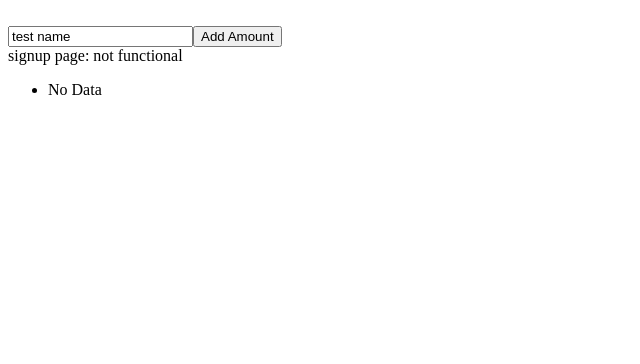
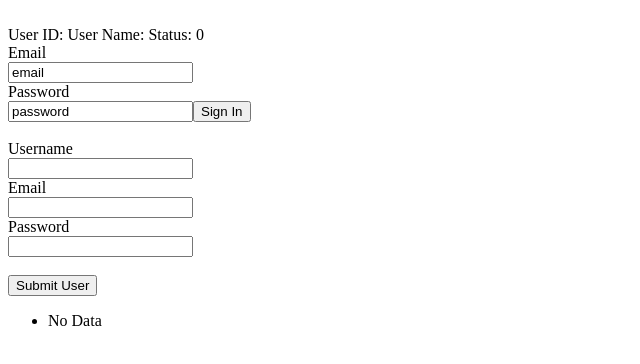
Before and after one commit to fsundstedt/Expresso-Frontend-06-24-2020, a React (Create React App) app: page / in a window 1280 px wide. Shown: the top 364 px of the page, without its empty margins (0-640 px from the left). Built offline with nearby package versions, Linux system fonts and the light colour scheme.

Commit message:
signup frontend has basic function. login not working yet.

```diff
--- a/src/App.js
+++ b/src/App.js
@@ -1,6 +1,6 @@
 import React from 'react';
-import { Test } from './components/reduxTest';
 import { Signup } from './components/signup';
+import { Login } from './components/login';
 import Index  from './components/indexPage';
 
 function App() {
@@ -8,7 +8,8 @@ function App() {
     <div className="App">
       <header className="App-header">
         <br />
-        <Test />
+        <Login />
+        <br />
         <Signup />
         <Index />
       </header>
--- /dev/null
+++ b/src/components/login.js
@@ -0,0 +1,109 @@
+import React, { useState } from 'react';
+import { useSelector, useDispatch } from 'react-redux';
+import {
+  changeUserId,
+  changeUserName,
+  changeLogin,
+  selectUserId,
+  selectUserName,
+  selectLogin,
+} from '../redux/userSlice';
+
+let user_id = 'aaaa';
+let user_name = 'bbbb';
+
+const postAPI = async (url, data) => {
+    const response = await fetch(url, {
+      method: "POST",
+      mode: 'cors',
+      headers: {
+        Accept: "application/json",
+        "Content-Type": "application/json",
+      },
+      body: JSON.stringify(data),
+    }).then((response) => response.json());
+    console.log(response);
+    return response;
+  };
+
+async function handleSubmit(submitEmail, submitPassword) {
+    console.log('handle submit function')
+
+    const data = {
+        email: submitEmail,
+        user_password: submitPassword,
+      };
+
+    try {
+
+        const url = "http://localhost:9000/login";
+        const response = await postAPI(url, data);
+
+        console.log(response)
+
+        if (typeof response.userId === 'number') {
+        user_id = response.userId;
+        user_name = response.userName;
+
+        const info = {
+            user_id: response.userId,
+            user_name: response.userName,
+        }
+        return info;
+        }
+        if (typeof response.userId !== 'number') {
+        console.log('login failed');
+        return false;
+        }
+    } catch (err) {
+      return err;
+    }
+  };
+
+export function Login() {
+  const userId = useSelector(selectUserId);
+  const userName = useSelector(selectUserName);
+  const logged_in = useSelector(selectLogin);
+  const dispatch = useDispatch();
+  const [inputEmail, setEmail] = useState('email');
+  const [inputPassword, setPassword] = useState('password');
+
+  const submitLogin = async () => {
+    console.log('signin attempt');
+
+    const response = await handleSubmit(inputEmail, inputPassword);
+
+    console.log(response);
+
+    dispatch(changeUserId(response.user_id || 0));
+    dispatch(changeUserName(response.user_name || 0));
+    dispatch(changeLogin(1 || 0));
+  }
+
+    return (
+    <div>
+        <div>
+            User ID: {userId} User Name: {userName} Status: {logged_in}
+        </div>
+        <div>
+            <div>Email</div>
+            <input
+                value={inputEmail}
+                onChange={e => setEmail(e.target.value)}
+            />
+            <div>Password</div>
+            <input
+                value={inputPassword}
+                onChange={e => setPassword(e.target.value)}
+            />
+            <button
+                onClick={() =>
+                submitLogin()
+                }
+            >
+                Sign In
+            </button>
+        </div>
+    </div>
+  );
+}
--- a/src/components/reduxTest.js
+++ b/src/components/reduxTest.js
@@ -2,17 +2,13 @@ import React, { useState } from 'react';
 import { useSelector, useDispatch } from 'react-redux';
 import {
   changeUser,
-  changeLogin,
   selectUser,
-  selectLogin,
 } from '../redux/userSlice';
 
 export function Test() {
   const user = useSelector(selectUser);
-  const login = useSelector(selectLogin);
   const dispatch = useDispatch();
   const [inputName, setUserName] = useState('test name');
-  const [inputLogin, setLogin] = useState(login);
 
   return (
     <div>
--- a/src/components/signup.js
+++ b/src/components/signup.js
@@ -1,7 +1,23 @@
 import React from 'react';
 
+
+let inputUser = 'username';
+let inputEmail = 'email';
+let inputPassword = 'password';
+
+const setUser = (user) => {
+  inputUser = user;
+};
+
+const setEmail = (email) => {
+  inputEmail = email;
+};
+
+const setPassword = (password) => {
+  inputPassword = password;
+};
+
 const postAPI = async (url, data) => {
-    console.log('posting');
     const response = await fetch(url, {
       method: "POST",
       mode: 'cors',
@@ -11,32 +27,26 @@ const postAPI = async (url, data) => {
       },
       body: JSON.stringify(data),
     }).then((response) => response.json());
-    console.log(response);
     return response;
   };
 
 const handleSubmit = async () => {
 
-    console.log('attempt');
-
     try {
 
       const data = {
-        username: 'Expresso',
-        email: 'admin@email.com',
-        user_password: 'admin',
+        username: inputUser,
+        email: inputEmail,
+        user_password: inputPassword,
       };
-
-      console.log('attempt pt2');
 
       const url = "http://localhost:9000/signup";
       const response = await postAPI(url, data);
-      console.log(response);
 
-      if (response.status === 200) {
+      if (typeof response.userId === 'number') {
         alert("Account Created");
       }
-      if (response.status !== 200) {
+      if (typeof response.userId !== 'number') {
         alert("Unable to sign up. Please try again later or go to login page.");
       }
     } catch (err) {
@@ -45,9 +55,31 @@ const handleSubmit = async () => {
   };
 
 export function Signup() {
+
     return (
         <div>
-            signup page: not functional
+          <div>Username</div>
+          <input
+            onChange={e => setUser(e.target.value)}
+          />
+          <div>Email</div>
+          <input
+            onChange={e => setEmail(e.target.value)}
+          />
+          <div>Password</div>
+          <input
+            onChange={e => setPassword(e.target.value)}
+          />
+          <div>
+            <br/>
+            <button
+              onClick={() =>
+                handleSubmit()
+              }
+              >
+              Submit User
+            </button>
+          </div>
         </div>
     );
 }
--- a/src/redux/userSlice.js
+++ b/src/redux/userSlice.js
@@ -4,21 +4,26 @@ export const userSlice = createSlice({
   name: 'user',
   initialState: {
     user_id: null,
+    user_name: null,
     logged_in: 0,
   },
   reducers: {
-    changeUser: (state, action) => {
+    changeUserId: (state, action) => {
       state.user_id = action.payload;
     },
+    changeUserName: (state, action) => {
+      state.user_name = action.payload;
+    },
     changeLogin: (state, action) => {
-        state.logged_in = action.payload;
-      },
+      state.logged_in = action.payload;
+    },
   },
 });
 
-export const { changeUser, changeLogin } = userSlice.actions;
+export const { changeUserId, changeUserName, changeLogin } = userSlice.actions;
 
-export const selectUser = state => state.user.user_id;
+export const selectUserId = state => state.user.user_id;
+export const selectUserName = state => state.user.user_name;
 
 export const selectLogin = state => state.user.logged_in;
 
```
